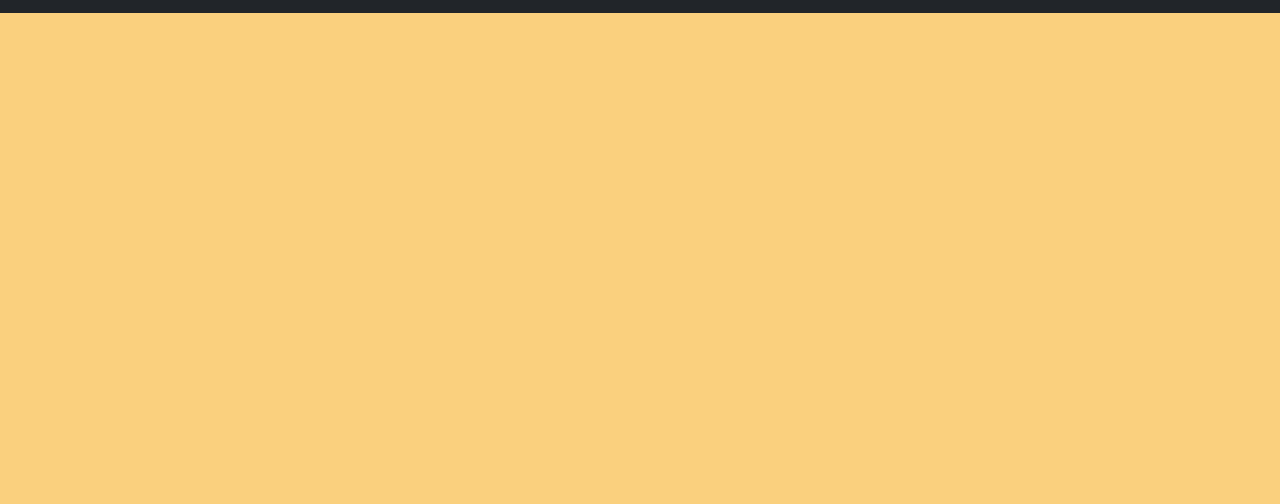
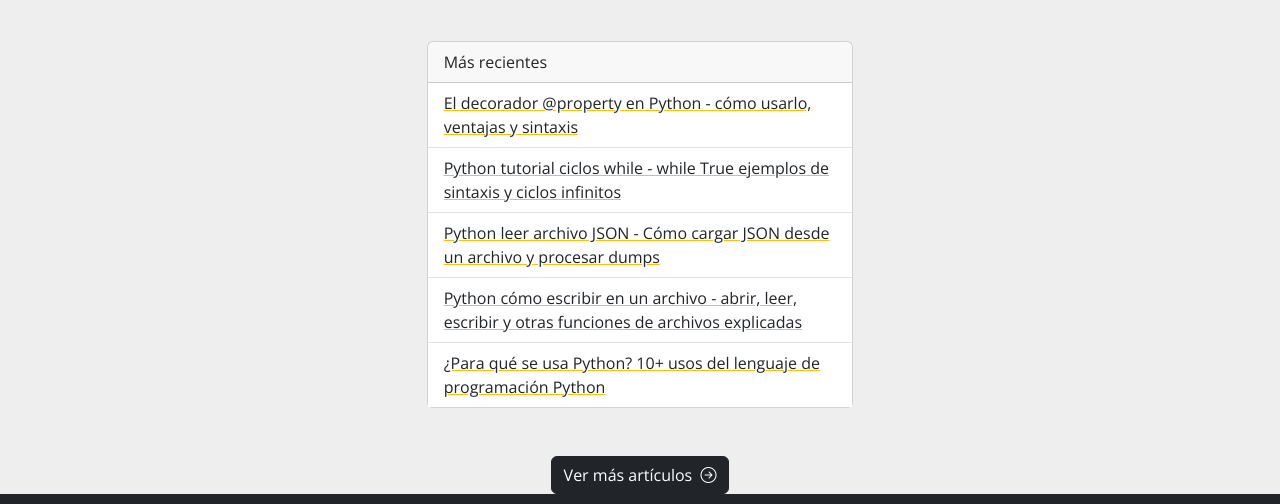
Before and after one commit to renatorrv-edu/portfolio, a plain HTML site: page index.html in a window 1280 px wide. Shown: the part 2127-2631 px from the top of the page. Before the commit the page ends 2512 px from the top, so only its background shows below. Drawn offline with nearby package versions, Linux system fonts and the light colour scheme.

Commit message:
Añadir sección de artículos.

```diff
--- a/index.html
+++ b/index.html
@@ -10,7 +10,7 @@
     <link href="static/styles/styles.css" rel="stylesheet">
   </head>
 
-  <body class="d-flex flex-column bg-color-primary open-sans">
+  <body class="d-flex flex-column open-sans">
     <!--Header-->
     <div class="flex-container bg-color-primary">
       <header class="d-flex justify-content-between py-3">
@@ -22,6 +22,7 @@
           <li class="nav-item"><a href="#sobre-mi" class="nav-link link-dark border-end border-black" aria-current="page">Sobre mí</a></li>
           <li class="nav-item"><a href="#experiencia" class="nav-link link-dark border-end border-black">Experiencia</a></li>
           <li class="nav-item"><a href="#proyectos" class="nav-link link-dark border-end border-black">Proyectos</a></li>
+          <li class="nav-item"><a href="#articulos" class="nav-link link-dark border-end border-black">Artículos</a></li>
           <li class="nav-item"><a href="#testimonios" class="nav-link link-dark border-end border-black">Testimonios</a></li>
           <li class="nav-item"><a href="contacto.html" class="nav-link link-dark">Contacto</a></li>
         </ul>
@@ -200,9 +201,55 @@
                 Ver más proyectos <i class="bi bi-arrow-right-circle ms-1"></i>
             </a>
         </div>
+      </section>
 
-      <section class="container mt-5" id="testimonios" style="height: 500px">
+      <section class="container-flex pt-5 bg-color-tertiary" id="articulos" style="height: 600">
+        <h2 class="text-center fs-3 mb-5">Artículos</h2>
+        <div class="d-flex justify-content-center">
+          <div class="card col-4">
+            <div class="card-header">
+              Más recientes
+            </div>
+            <div class="card-body p-0">
+              <ul class="list-group list-group-flush">
+                  <li class="list-group-item">
+                      <a href="#" target="_blank" class="link-dark link-underline-warning">
+                          El decorador @property en Python - cómo usarlo, ventajas y sintaxis
+                      </a>
+                  </li>
+                  <li class="list-group-item">
+                      <a href="#" target="_blank" class="link-dark link-underline-warning">
+                          Python tutorial ciclos while - while True ejemplos de sintaxis y ciclos infinitos
+                      </a>
+                  </li>
+                  <li class="list-group-item">
+                      <a href="#" target="_blank" class="link-dark link-underline-warning">
+                          Python leer archivo JSON - Cómo cargar JSON desde un archivo y procesar dumps
+                      </a>
+                  </li>
+                  <li class="list-group-item">
+                      <a href="#" target="_blank" class="link-dark link-underline-warning">
+                          Python cómo escribir en un archivo - abrir, leer, escribir y otras funciones de archivos explicadas
+                      </a>
+                  </li>
+                  <li class="list-group-item">
+                      <a href="#" target="_blank" class="link-dark link-underline-warning">
+                          ¿Para qué se usa Python? 10+ usos del lenguaje de programación Python
+                      </a>
+                  </li>
+              </ul>
+          </div>
+      </div>
+  </div>
+          </div>
+        </div>
 
+        <!-- Botón "Ver más artículos" -->
+        <div class="text-center mt-5">
+            <a href="#" class="btn btn-dark">
+                Ver más artículos <i class="bi bi-arrow-right-circle ms-1"></i>
+            </a>
+        </div>
       </section>
     </main>
     <div class="flex-container bg-color-secondary">
--- a/static/styles/styles.css
+++ b/static/styles/styles.css
@@ -10,16 +10,16 @@
 }
 
 .bg-color-primary {
-  background-color: #fad07e;
+  background-color: #fad07e !important;
   /* Opción secundaria: #FCE0A0 */
 }
 
 .bg-color-secondary {
-  background-color: #212529;
+  background-color: #212529 !important;
 }
 
 .bg-color-tertiary {
-  background-color: #EEEEEE;
+  background-color: #EEEEEE !important;
 }
 
 .icon-hover {
```
Lines whose indentation alone changed are shown as unchanged.
